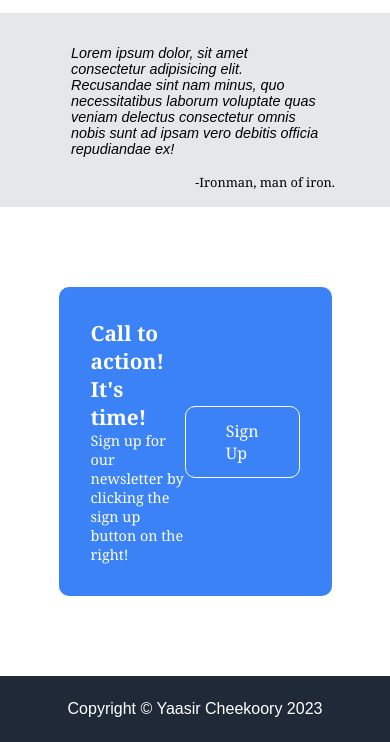
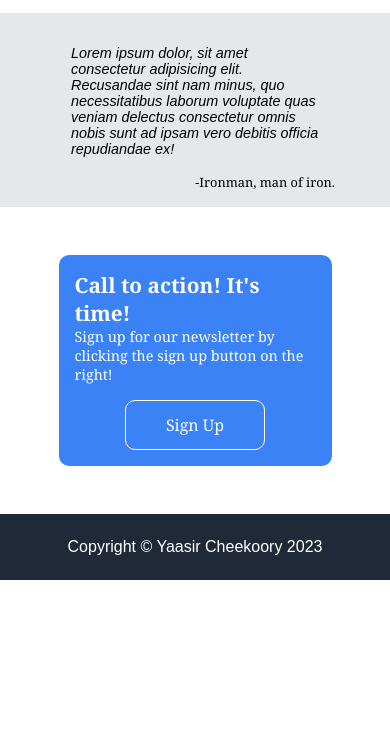
Before and after one commit to yaasir007/odin-css, a plain HTML site: page index.html in a window 390 px wide. Shown: the part 703-1445 px from the top of the page. After the commit the page ends 1283 px from the top, so only its background shows below. Drawn offline with Linux system fonts and the light colour scheme.

Commit message:
responsive completed

```diff
--- a/media.css
+++ b/media.css
@@ -65,7 +65,7 @@
   }
 
   .text-content {
-    font-size: .9rem;
+    font-size: 0.9rem;
     padding: 1rem;
     font-family: Arial, Helvetica, sans-serif;
     font-style: oblique;
@@ -73,9 +73,29 @@
 
   .quoter-content {
     width: 100%;
-    font-size: .8rem;
+    font-size: 0.8rem;
     display: flex;
     justify-content: flex-end;
     align-items: flex-end;
   }
+
+  /* large rectangle Section */
+  .large-rec-wrapper {
+    display: flex;
+    justify-content: center;
+    align-items: center;
+    padding-block: 3rem;
+    width: 100%;
+  }
+  .rectangle {
+    width: 70%;
+    padding: 1rem;
+    display: flex;
+    justify-content: space-evenly;
+    flex-direction: column;
+    gap: 1rem;
+    align-items: center;
+    background-color: #3b82f6;
+    border-radius: 10px;
+  }
 }
--- a/style.css
+++ b/style.css
@@ -113,7 +113,7 @@
   height: 150px;
   border: 2px solid black;
   border-radius: 10px;
-  box-shadow: 5px 3px black;
+  box-shadow: 5px 3px hotpink;
 }
 
 .message {
```
